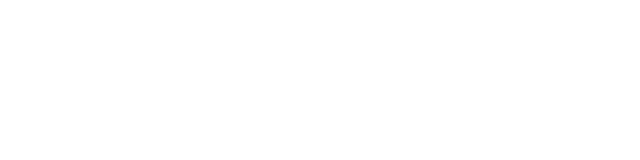
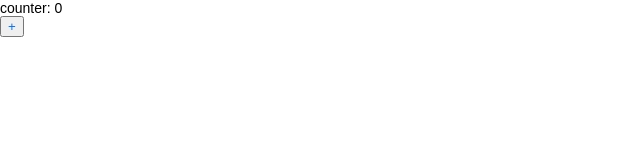
Before and after one commit to ssukim/boilerplate, a Next.js app in the folder nextjs-mobx/: page / in a window 1280 px wide. Shown: the top 160 px of the page, without its empty margins (0-640 px from the left). Built offline with nearby package versions, Linux system fonts and the light colour scheme.

Commit message:
add mobx

```diff
--- a/nextjs-mobx/package.json
+++ b/nextjs-mobx/package.json
@@ -10,6 +10,8 @@
     "build-storybook": "build-storybook"
   },
   "dependencies": {
+    "mobx": "^6.3.7",
+    "mobx-react-lite": "^3.2.2",
     "next": "12.0.3",
     "react": "17.0.2",
     "react-dom": "17.0.2",
--- a/nextjs-mobx/src/components/Atoms/Button/Button.tsx
+++ b/nextjs-mobx/src/components/Atoms/Button/Button.tsx
@@ -3,11 +3,11 @@
 
 type Props = {
   label: string;
-};
-export default function Button({ label }: Props) {
+} & React.ComponentPropsWithoutRef<"button">;
+export default function Button({ label, ...rest }: Props) {
   return (
     <>
-      <StyledButton>{label}</StyledButton>
+      <StyledButton {...rest}>{label}</StyledButton>
     </>
   );
 }
--- /dev/null
+++ b/nextjs-mobx/src/components/Molecules/Counter/Counter.tsx
@@ -0,0 +1,23 @@
+import React, { useEffect } from "react";
+import Button from "../../Atoms/Button";
+import { useCounterStore } from "../../../providers/RootStoreProvider";
+import { observer } from "mobx-react-lite";
+
+export default observer(function Counter() {
+  const store = useCounterStore();
+
+  useEffect(() => {
+    console.log("store.counter: " + store.counter);
+  }, [store.counter]);
+
+  const onClickPlus = () => {
+    store.plus();
+  };
+
+  return (
+    <>
+      <div>{`counter: ${store.counter}`}</div>
+      <Button label={"+"} onClick={() => onClickPlus()} />
+    </>
+  );
+});
--- /dev/null
+++ b/nextjs-mobx/src/components/Molecules/Counter/index.tsx
@@ -0,0 +1 @@
+export { default } from './Counter';
--- /dev/null
+++ b/nextjs-mobx/src/lib/utils.ts
@@ -0,0 +1,13 @@
+export function formatDate(t: Date) {
+    return `${padNum(t.getUTCHours())}:${padNum(t.getUTCMinutes())}:${padNum(
+      t.getUTCSeconds()
+    )}:${padMiliseconds(t.getUTCMilliseconds())}`;
+  }
+
+  export function padNum(n: number) {
+    return n < 10 ? `0${n}` : n;
+  }
+
+  export function padMiliseconds(n: number) {
+    return n < 10 ? `00${n}` : n < 100 ? `0${n}` : n;
+  }
--- a/nextjs-mobx/src/pages/_app.tsx
+++ b/nextjs-mobx/src/pages/_app.tsx
@@ -2,12 +2,15 @@
 import GlobalStyle from "../styles/global";
 import { ThemeProvider } from "styled-components";
 import theme from "../styles/theme";
+import { RootStoreProvider } from "../providers/RootStoreProvider";
 
 function MyApp({ Component, pageProps }: AppProps) {
   return (
     <ThemeProvider theme={theme}>
-      <GlobalStyle />
-      <Component {...pageProps} />
+      <RootStoreProvider hydrationData={pageProps.hydrationData}>
+        <GlobalStyle />
+        <Component {...pageProps} />
+      </RootStoreProvider>
     </ThemeProvider>
   );
 }
--- a/nextjs-mobx/src/pages/index.tsx
+++ b/nextjs-mobx/src/pages/index.tsx
@@ -1,19 +1,40 @@
+import { GetServerSideProps, InferGetServerSidePropsType } from "next";
 import type { NextPage } from "next";
 import Head from "next/head";
 import { CMS_NAME } from "../lib/constants";
+import Counter from "../components/Molecules/Counter";
 
-const Home: NextPage = () => {
+export const getServerSideProps: GetServerSideProps = async (ctx) => {
+  let start = 0;
+
+  if (ctx.query.start && typeof ctx.query.start == "string") {
+    start = Number(ctx.query.start);
+  }
+
+  return {
+    props: {
+      hydrationData: {
+        start,
+      },
+    },
+  };
+};
+
+export default function Index({
+  data,
+}: InferGetServerSidePropsType<typeof getServerSideProps>) {
+
   return (
     <div>
       <Head>
         <title>Next.js Head {CMS_NAME}</title>
       </Head>
 
-      <main></main>
+      <main>
+        <Counter />
+      </main>
 
       <footer></footer>
     </div>
   );
-};
-
-export default Home;
+}
--- /dev/null
+++ b/nextjs-mobx/src/providers/RootStoreProvider.tsx
@@ -0,0 +1,52 @@
+import { enableStaticRendering } from "mobx-react-lite";
+import React, { createContext, ReactNode, useContext } from "react";
+import { RootStore, RootStoreHydration } from "../stores/RootStore";
+
+enableStaticRendering(typeof window === "undefined");
+
+let store: RootStore;
+const StoreContext = createContext<RootStore | undefined>(undefined);
+StoreContext.displayName = "StoreContext";
+
+export function useRootStore() {
+  const context = useContext(StoreContext);
+  if (context === undefined) {
+    throw new Error("useRootStore must be used within RootStoreProvider");
+  }
+
+  return context;
+}
+
+export function useCounterStore() {
+  const { counterStore } = useRootStore();
+  return counterStore;
+}
+
+export function RootStoreProvider({
+  children,
+  hydrationData,
+}: {
+  children: ReactNode;
+  hydrationData?: RootStoreHydration;
+}) {
+  const store = initializeStore(hydrationData);
+  console.log("🚀 ~ file: RootStoreProvider.tsx ~ line 33 ~ hydrationData", hydrationData)
+
+  return (
+    <StoreContext.Provider value={store}>{children}</StoreContext.Provider>
+  );
+}
+
+function initializeStore(initialData?: RootStoreHydration): RootStore {
+  const _store = store ?? new RootStore();
+
+  if (initialData) {
+    _store.hydrate(initialData);
+  }
+  // For SSG and SSR always create a new store
+  if (typeof window === "undefined") return _store;
+  // Create the store once in the client
+  if (!store) store = _store;
+
+  return _store;
+}
--- /dev/null
+++ b/nextjs-mobx/src/stores/CounterStore.ts
@@ -0,0 +1,80 @@
+import {
+  action,
+  computed,
+  makeObservable,
+  observable,
+  runInAction,
+} from "mobx";
+import { formatDate } from "../lib/utils";
+import { RootStore } from "./RootStore";
+
+export type CounterHydration = {
+  start: number;
+};
+
+export class CounterStore {
+  root: RootStore;
+  size: "BIG" | "SMALL" = "SMALL";
+  state: "STOPPED" | "STARTED" | "PAUSED" = "STOPPED";
+  counter: number = 0;
+  timer: number | undefined;
+
+  constructor(root: RootStore) {
+    this.root = root;
+    makeObservable(this, {
+      start: action,
+      pause: action,
+      resume: action,
+      stop: action,
+      plus: action,
+      hydrate: action,
+      size: observable,
+      state: observable,
+      counter: observable,
+    });
+  }
+
+  start() {
+    this.startInterval();
+  }
+
+  resume() {
+    this.startInterval();
+  }
+
+  plus() {
+    this.storePlus();
+  }
+
+  pause() {
+    this.state = "PAUSED";
+    clearInterval(this.timer);
+  }
+
+  stop() {
+    this.state = "STOPPED";
+    clearInterval(this.timer);
+  }
+
+  protected startInterval() {
+    this.state = "STARTED";
+    this.timer = window.setInterval(() => {
+      runInAction(() => {
+        this.counter += 1;
+      });
+    }, 100);
+  }
+
+  protected storePlus() {
+    runInAction(() => {
+      this.counter += 1;
+    });
+  }
+
+  hydrate(data?: CounterHydration) {
+    console.log("🚀 ~ file: CounterStore.ts ~ line 75 ~ CounterStore ~ hydrate ~ data", data)
+    if (data) {
+      this.counter = data.start;
+    }
+  }
+}
--- /dev/null
+++ b/nextjs-mobx/src/stores/RootStore.ts
@@ -0,0 +1,19 @@
+import { CounterHydration, CounterStore } from "./CounterStore";
+
+export type RootStoreHydration = {
+  hydrationData?: CounterHydration;
+};
+export class RootStore {
+  counterStore: CounterStore;
+
+  constructor() {
+    this.counterStore = new CounterStore(this);
+  }
+
+  hydrate(data: RootStoreHydration) {
+    console.log("🚀 ~ file: RootStore.ts ~ line 14 ~ RootStore ~ hydrate ~ data", data)
+    if (data) {
+      this.counterStore.hydrate(data as CounterHydration);
+    }
+  }
+}
```
Also changed, not shown: 1 other file (tests, documents, lock files or other folders).
